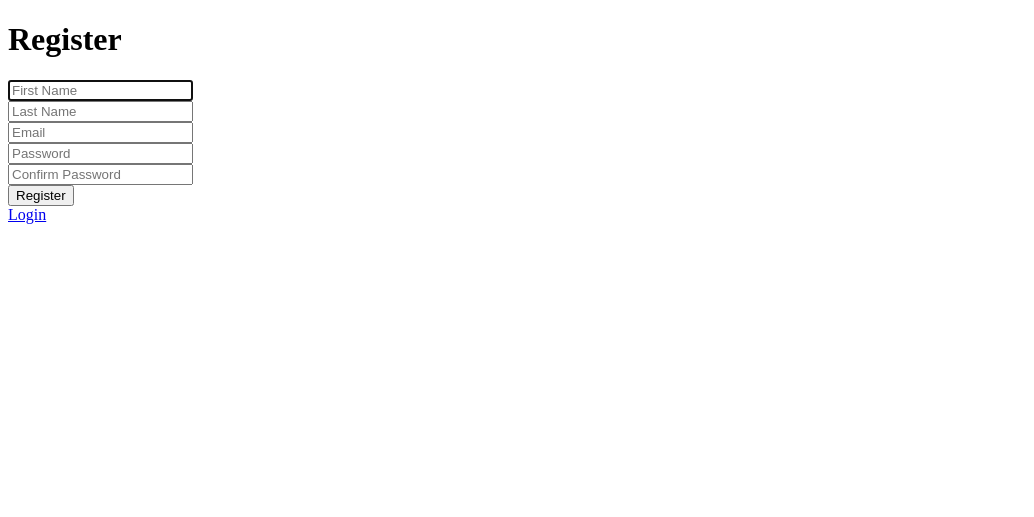
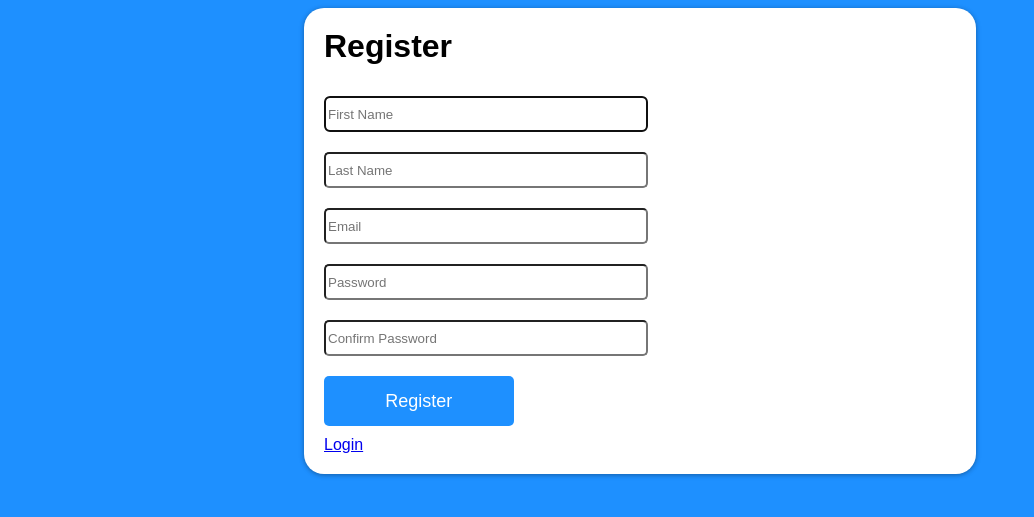
Before and after one commit to finlayrichardson/ah-project, a PHP site: page /register in a window 1280 px wide. Shown: the top 517 px of the page, without its empty margins (0-1034 px from the left). Run offline with PHP 8.4, Linux system fonts and the light colour scheme; some libraries are stand-ins or nearby versions.

Commit message:
Update code

```diff
--- a/register.php
+++ b/register.php
@@ -84,8 +84,10 @@ if ($_SERVER['REQUEST_METHOD'] == "POST") {
         <title>Register</title>
         <meta name="viewport" content="width=device-width, initial-scale=1">
         <link rel="stylesheet" href="/resources/style.css">
+        <script type="text/javascript" src="https://livejs.com/live.js"></script>
     </head>
     <body>
+        <div class="user-form">
             <h1>Register</h1>
             <form method="POST">
                 <input type="text" name="first_name" required autofocus pattern="[a-zA-ZäöüßÄÖÜ ]+" maxlength="20" placeholder="First Name" value="<?php if (isset($_POST['first_name'])) echo $_POST['first_name'];?>"><br>
@@ -96,5 +98,6 @@ if ($_SERVER['REQUEST_METHOD'] == "POST") {
                 <input type="submit" value="Register">
             </form>
             <a href="login" class="button">Login</a>
+        </div>
     </body>
 </html>
--- a/resources/style.css
+++ b/resources/style.css
@@ -1,3 +1,7 @@
+:root {
+  --font: Arial, Helvetica, sans-serif;
+}
+
 nav ul {
   list-style-type: none;
   margin: 10px;
@@ -158,3 +162,58 @@ nav ul li {
   width: 750px;
   height: 1000px;
 }
+
+body {
+  background-color: dodgerblue;
+  font-family: var(--font);
+}
+
+input {
+  margin: 10px;
+  margin-left: 0px;
+}
+
+input[type="submit"] {
+  color: white;
+  padding: 7px;
+  padding-top: 5px;
+  padding-bottom: 5px;
+  border: none;
+  background-color: dodgerblue;
+  font-size: 18px;
+  height: 50px;
+  width: 30%;
+}
+
+input::placeholder {
+  font-family: var(--font);
+}
+
+input:-ms-input-placeholder {
+  font-family: var(--font);
+}
+
+input::-ms-input-placeholder {
+  font-family: var(--font);
+}
+
+.user-form {
+  background-color: white;
+  border-radius: 20px;
+  padding: 20px;
+  /* position: fixed;
+  left: 50%; */
+  margin: auto;
+  width: 50%;
+  box-shadow: 0 1px 6px rgba(0, 0, 0, 0.12), 0 1px 4px rgba(0, 0, 0, 0.24);
+}
+
+.user-form h1 {
+  margin-top: 0px;
+}
+
+input {
+  width: 50%;
+  height: 30px;
+  border-radius: 5px;
+}
```
Lines whose indentation alone changed are shown as unchanged.
